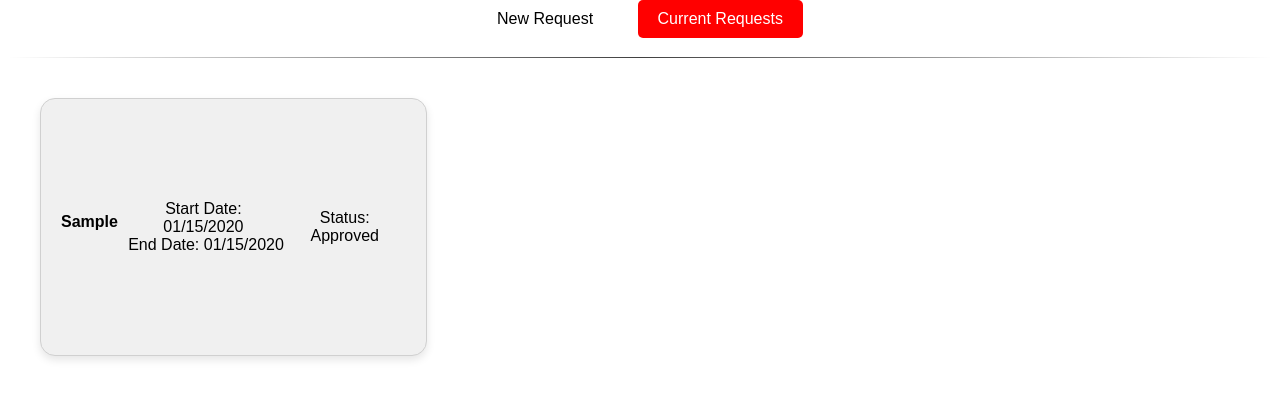
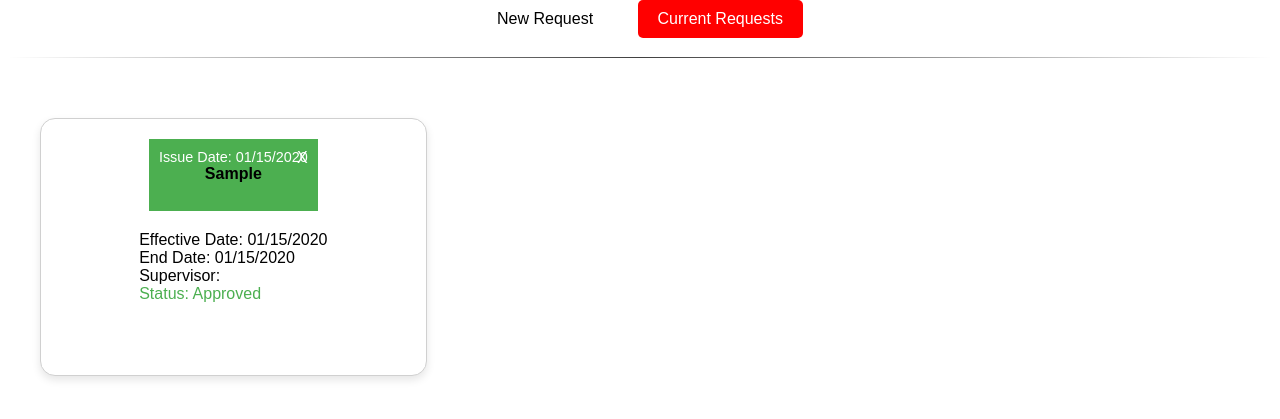
Before and after one commit to uiowaSEP2024/003_MAGNA, a Django app: page /requests in a window 1280 px wide. Shown: the part 82-501 px from the top of the page. Run offline with Django 4.2, Linux system fonts and the light colour scheme; tables that the repository leaves empty hold one stand-in row (values such as "Sample post").

Commit message:
altered the cards on the requests page
They still arent perfect but I want to move on to get some more of the issues done for this sprint first will come back to it later

```diff
--- a/forms/templates/requests.html
+++ b/forms/templates/requests.html
@@ -35,23 +35,22 @@
 
 <div class="container">
     {% for request in requests %}
-    <div class="card request-type-{{ request.absence_type|lower }}">
-        <div class="form-header">
-            <h2>{{ request.absence_type }}</h2>
-            <hr class="form-separator">
+    <div class="card request-card status-{{ request.approval_status }}">
+        <div class="request-card-top">
+            <span class="close-btn">X</span>
+            <div class="issue-date">Issue Date: {{ request.start_date|date:"m/d/Y" }}</div>
+            <div class="request-type">{{ request.absence_type }}</div>
         </div>
-        <div class="datetime-container">
-            <div class="issue-date">Start Date: {{ request.start_date|date:"m/d/Y" }}</div>
-            <div class="end-date">End Date: {{ request.end_date|date:"m/d/Y" }}</div>
+        <div class="request-card-bottom">
+            <div>Effective Date: {{ request.start_date|date:"m/d/Y" }}</div>
+            <div>End Date: {{ request.end_date|date:"m/d/Y" }}</div>
+            <div>Supervisor: <!-- Supervisor Name Here --></div>
+            <div class="status-text">Status: {{ request.get_approval_status_display }}</div>
         </div>
-        <div class="status-{{ request.approval_status }}">Status: {{ request.get_approval_status_display }}</div>
-        <!-- Additional fields like employee name, hours, etc. can be added here -->
     </div>
     {% empty %}
     <p>No requests found.</p>
     {% endfor %}
 </div>
-
-<script src="{% static 'js/scripts.js' %}"></script>
 </body>
 </html>
--- a/static/css/styles.css
+++ b/static/css/styles.css
@@ -277,42 +277,47 @@ form select {
 
 /* Request Type Specific Styles - Used in requests.html */
 .request-card {
+    background-color: #ffffff;
+    border: 1px solid #d0d0d0;
     border-radius: 15px;
-    overflow: hidden;
     box-shadow: 0 4px 8px rgba(0, 0, 0, 0.1);
-    margin-bottom: 20px; /* Space between cards */
-    text-align: left; /* Aligns text to the left */
+    margin: 20px 0;
+    overflow: hidden; /* Ensures child elements don't overflow */
+    display: flex;
+    flex-direction: column;
 }
 
 .request-card-top {
-    background-color: #FF0000; /* Replace with the desired color for top section */
+    background-color: #FFEB3B; /* Default color, will be overridden based on status */
     color: white;
-    padding: 10px 20px;
-    border-radius: 15px 15px 0 0;
+    padding: 10px;
+    position: relative; /* For positioning the X button */
+    flex-basis: 33.33%;
+}
+
+.request-card-top .close-btn {
+    position: absolute;
+    top: 10px;
+    right: 10px;
+    color: white;
+    cursor: pointer;
+}
+
+.request-card-top .issue-date {
+    font-size: 0.9rem;
+}
+
+.request-card-top .request-type {
+    font-weight: bold;
+    color: black;
 }
 
 .request-card-bottom {
-    background-color: #FFFFFF; /* White color for the bottom part */
     padding: 20px;
-    display: flex;
-    flex-direction: column;
-    justify-content: center;
+    text-align: left;
+    flex-grow: 1;
 }
 
-/* You can add additional classes to handle the different request types */
-.request-type-pto .request-card-top {
-    background-color: #4CAF50; /* Green for PTO */
-}
-
-.request-type-vacation .request-card-top {
-    background-color: #2196F3; /* Blue for Vacation */
-}
-
-.request-type-sick .request-card-top {
-    background-color: #FF9800; /* Orange for Sick Leave */
-}
-
-/* Specific styles for status */
 .status-approved .request-card-top {
     background-color: #4CAF50; /* Green for approved */
 }
@@ -324,3 +329,21 @@ form select {
 .status-rejected .request-card-top {
     background-color: #F44336; /* Red for rejected */
 }
+
+/* Example of how to style the text for each status in the bottom section */
+.request-card-bottom .status-text {
+    /* Initially set default color, can be overridden based on status */
+    color: black;
+}
+
+.status-approved .request-card-bottom .status-text {
+    color: #4CAF50; /* Green for approved */
+}
+
+.status-pending .request-card-bottom .status-text {
+    color: #FFEB3B; /* Yellow for pending */
+}
+
+.status-rejected .request-card-bottom .status-text {
+    color: #F44336; /* Red for rejected */
+}
```
